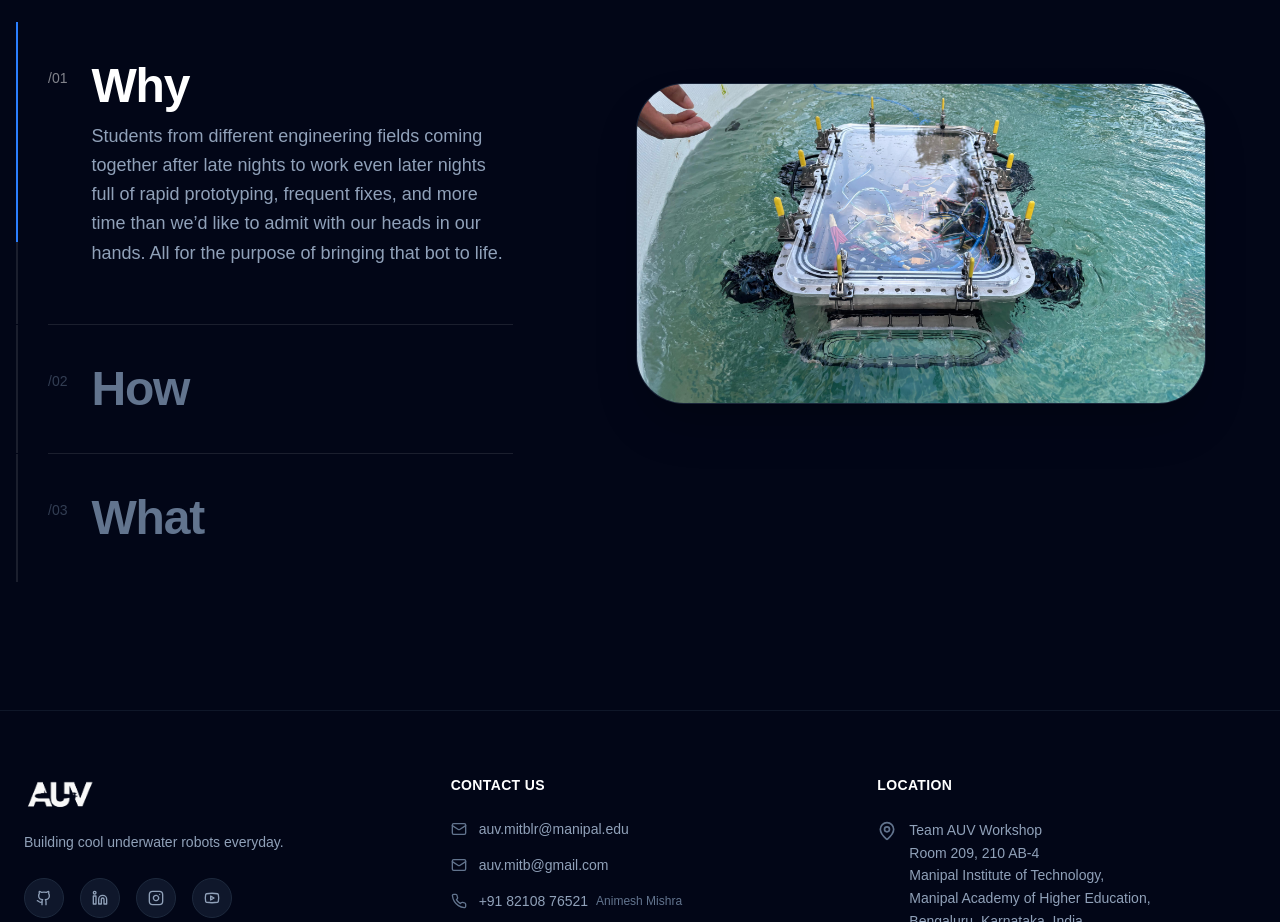
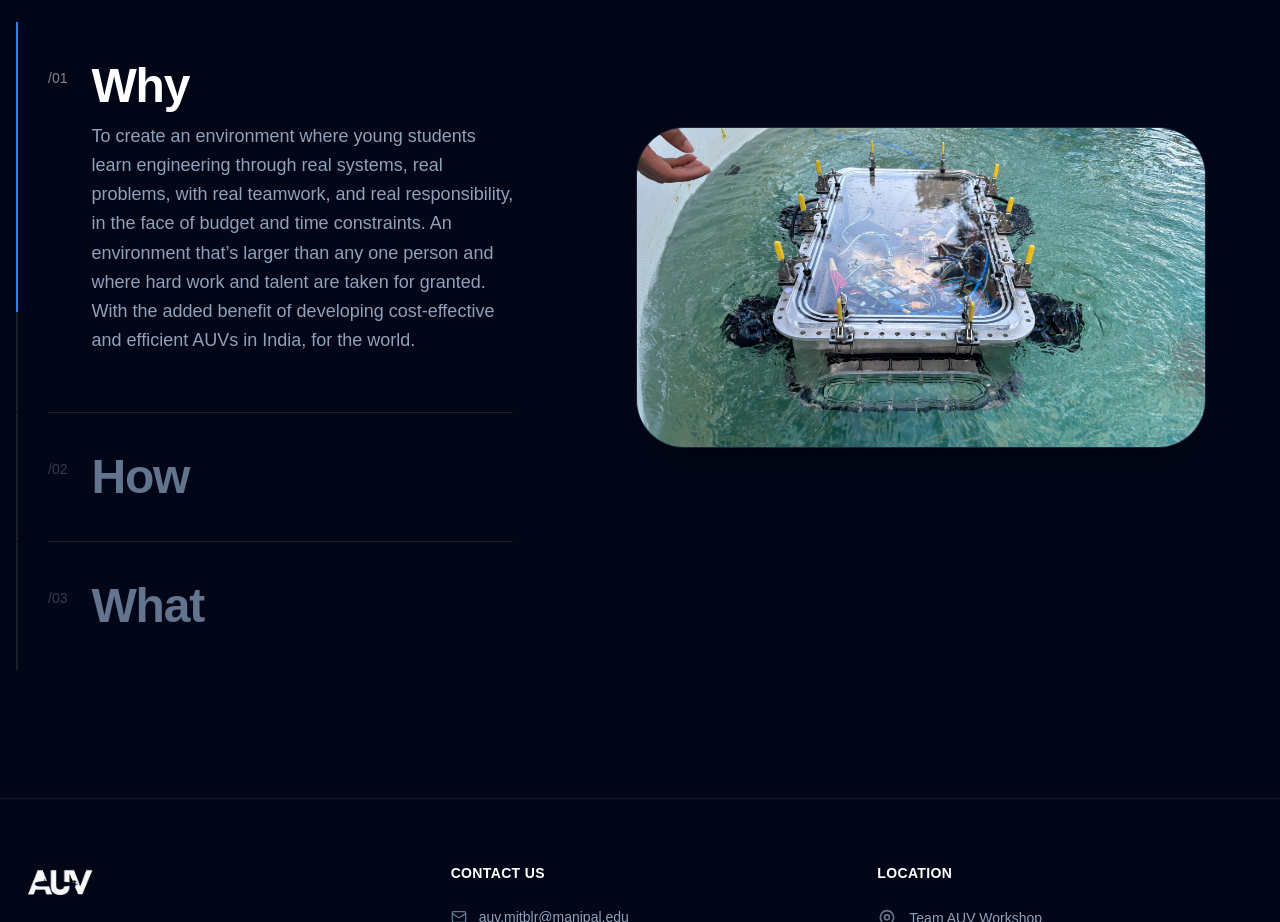
Before and after one commit to MITB-AUVTeam/teamWebsite, a React (Vite) app: page /about in a window 1280 px wide. Shown: the part 1320-2242 px from the top of the page. Built offline with nearby package versions, Linux system fonts and the light colour scheme.

Commit message:
Correct Why and How block descriptions on About page

```diff
--- a/src/components/ui/vertical-tabs.tsx
+++ b/src/components/ui/vertical-tabs.tsx
@@ -13,14 +13,14 @@ const SERVICES = [
     id: "01",
     title: "Why",
     description:
-      "Students from different engineering fields coming together after late nights to work even later nights full of rapid prototyping, frequent fixes, and more time than we’d like to admit with our heads in our hands. All for the purpose of bringing that bot to life.",
+      "To create an environment where young students learn engineering through real systems, real problems, with real teamwork, and real responsibility, in the face of budget and time constraints. An environment that’s larger than any one person and where hard work and talent are taken for granted. With the added benefit of developing cost-effective and efficient AUVs in India, for the world.",
     image: ABOUT_TAB_1,
   },
   {
     id: "02",
     title: "How",
     description:
-      "Students from different engineering fields work together to build underwater robots. Learning happens through designing, solving problems, testing ideas, and taking part in competitions as a team.",
+      "Students from different engineering fields coming together after late nights to work even later nights full of rapid prototyping, frequent fixes, and more time than we’d like to admit with our heads in our hands. All for the purpose of bringing that bot to life.",
     image: ABOUT_TAB_2,
   },
   {
```
